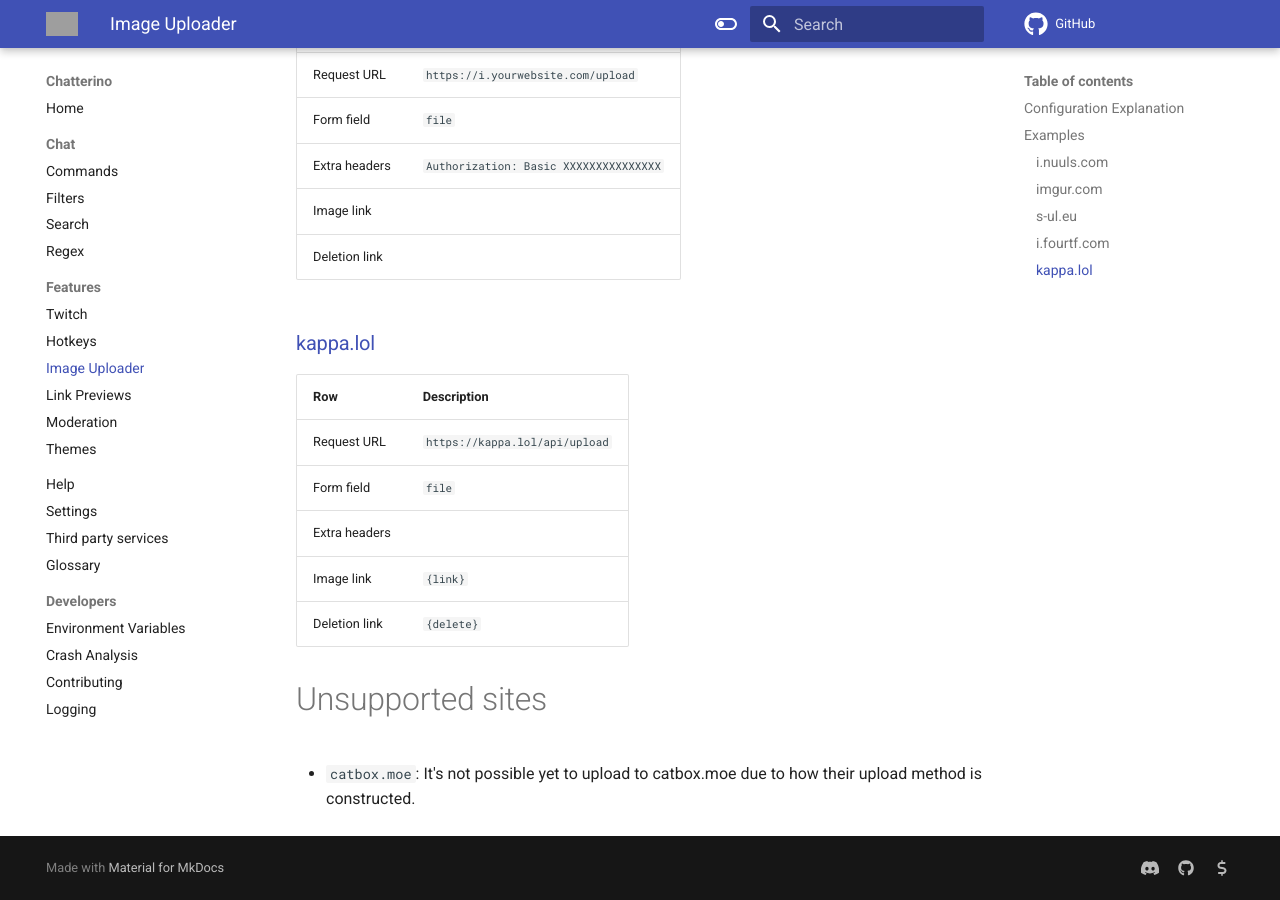
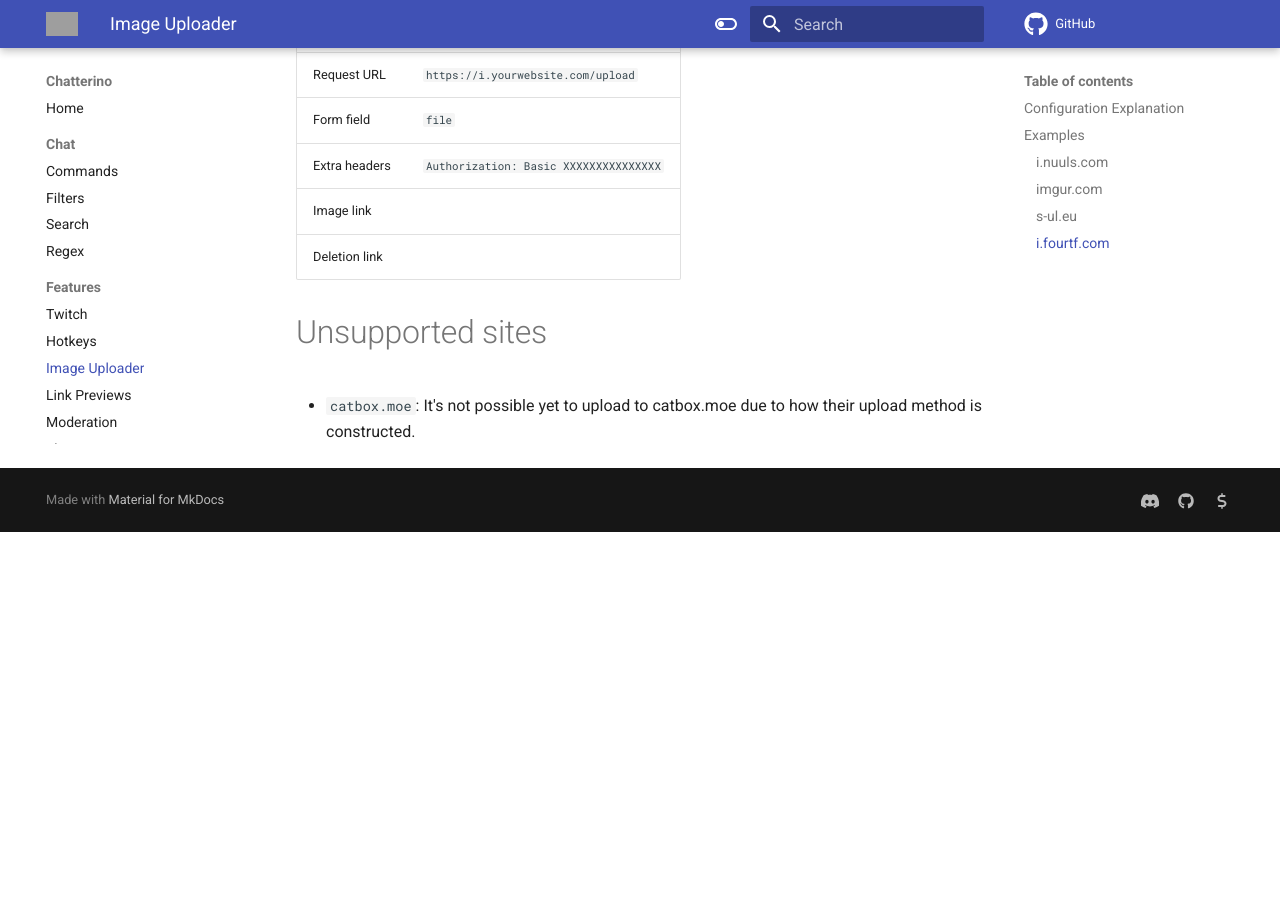
Before and after one commit to Chatterino/wiki, an MkDocs documentation site: the page built from docs/Image Uploader.md, in a window 1280 px wide and 900 px high, scrolled down 2322 px. Built offline with MkDocs 1.6.1 and Material for MkDocs 9.7.7, drawn with Linux system fonts in a browser that asks for light colours; comment, search, counter and statistics services are not loaded; after the commit the page ends 2854 px from its top, so only the background shows below that; grey boxes are pictures that could not be loaded.

Commit message:
fix: Remove `kappa.lol` from list of image uploaders (#452)
As of 2025-06-18 `kappa.lol` won't be hosted anymore.

```diff
--- a/docs/Image Uploader.md
+++ b/docs/Image Uploader.md
@@ -69,16 +69,6 @@
 | Image link    |                                        |
 | Deletion link |                                        |
 
-### [kappa.lol](https://kappa.lol)
-
-| Row           | Description                    |
-| ------------- | ------------------------------ |
-| Request URL   | `https://kappa.lol/api/upload` |
-| Form field    | `file`                         |
-| Extra headers |                                |
-| Image link    | `{link}`                       |
-| Deletion link | `{delete}`                     |
-
 # Unsupported sites
 
 -   `catbox.moe`: It's not possible yet to upload to catbox.moe due to how their upload method is constructed.
```
